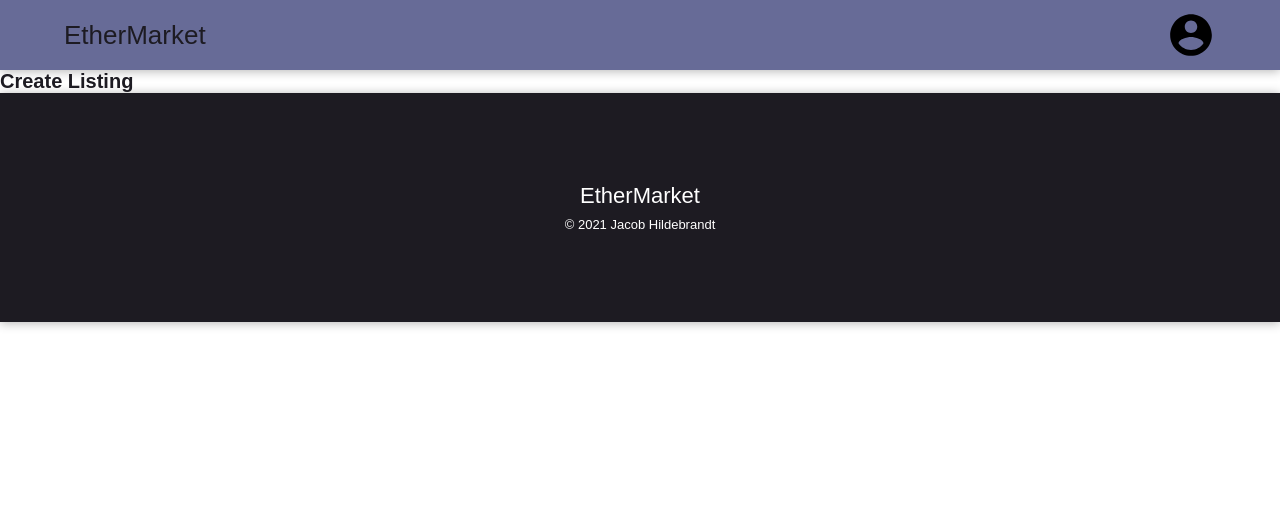
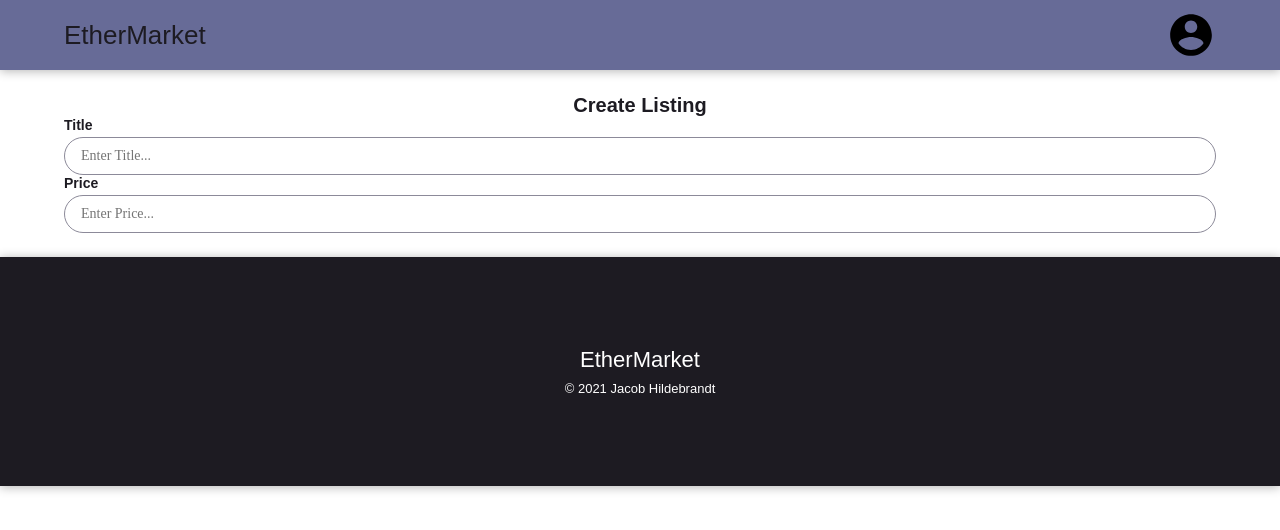
Before and after one commit to JakeHildy/ethermarket-client, a React (Create React App) app: page /create in a window 1280 px wide. Shown: the top 530 px of the page. Built offline with nearby package versions, Linux system fonts and the light colour scheme.

Commit message:
Added Input Field and Started Create Listing Page

```diff
--- /dev/null
+++ b/src/components/atoms/InputField/InputField.jsx
@@ -0,0 +1,29 @@
+import React from 'react';
+import ErrorIcon from '../../../assets/icons/error-24px.svg';
+import './InputField.scss';
+
+function InputField({ label, value, placeholder, onChange, error }) {
+  return (
+    <div className="input-field">
+      <label htmlFor="input" className="input-field__label">
+        {label}
+      </label>
+      <input
+        className={error ? 'input-field__error' : 'input-field__input'}
+        name="input"
+        id="input"
+        value={value}
+        onChange={onChange}
+        placeholder={placeholder}
+      />
+      {error && (
+        <div className="error-2">
+          <img src={ErrorIcon} alt="error icon" className="error-2__icon" />
+          <p className="error-2__message">{error}</p>
+        </div>
+      )}
+    </div>
+  );
+}
+
+export default InputField;
--- /dev/null
+++ b/src/components/atoms/InputField/InputField.scss
@@ -0,0 +1,43 @@
+@use './../../../styles/partials/variables' as *;
+@use './../../../styles/partials/mixins' as *;
+@use './../../../styles/partials/typography' as *;
+
+.input-field {
+  &__input {
+    font-family: 'Poppins';
+    background: white;
+    border: 0.1rem solid $color-light-accent;
+    box-sizing: border-box;
+    border-radius: 2rem;
+    padding: $tiny $extra-small;
+    width: 100%;
+    height: 3.6rem;
+    outline: none;
+
+    @include tablet {
+      height: 3.8rem;
+      font-size: 1.4rem;
+    }
+
+    &:active,
+    &:focus {
+      border-color: $color-main-brand;
+    }
+  }
+
+  &__error {
+    @extend .input-field__input;
+    border: 0.1rem solid $color-button-warning;
+  }
+
+  &__label {
+    display: block;
+    margin-bottom: $extra-tiny;
+    font-size: 1.3rem;
+    font-weight: 600;
+
+    @include tablet {
+      font-size: 1.4rem;
+    }
+  }
+}
--- a/src/pages/CreateListingPage/CreateListingPage.jsx
+++ b/src/pages/CreateListingPage/CreateListingPage.jsx
@@ -1,10 +1,36 @@
-import React, { Component } from "react";
+import React, { Component } from 'react';
+import './CreateListingPage.scss';
+import InputField from './../../components/atoms/InputField/InputField';
 
 export class CreateListingsPage extends Component {
+  state = {
+    title: '',
+    price: '',
+  };
+
+  handleChange = (e) => {
+    e.preventDefault();
+    this.setState({ [e.target.name]: e.target.value });
+  };
+
   render() {
     return (
-      <div>
-        <h1>Create Listing</h1>
+      <div className="create-listing-page">
+        <h1 className="create-listing-page__title">Create Listing</h1>
+        <InputField
+          label="Title"
+          value={this.state.title}
+          placeholder="Enter Title..."
+          onChange={this.handleChange}
+          error=""
+        />
+        <InputField
+          label="Price"
+          value={this.state.price}
+          placeholder="Enter Price..."
+          onChange={this.handleChange}
+          error=""
+        />
       </div>
     );
   }
--- a/src/pages/CreateListingPage/CreateListingPage.scss
+++ b/src/pages/CreateListingPage/CreateListingPage.scss
@@ -0,0 +1,20 @@
+@use './../../styles/partials/variables' as *;
+@use './../../styles/partials/mixins' as *;
+@use './../../styles/partials/typography' as *;
+
+.create-listing-page {
+  padding: $small $mobile-spacing;
+  max-width: $desktop-max-width;
+
+  @include tablet {
+    padding: $small $desktop-spacing;
+  }
+
+  @include desktop {
+    margin: 0 auto;
+  }
+
+  &__title {
+    text-align: center;
+  }
+}
--- a/src/pages/HomePage/HomePage.jsx
+++ b/src/pages/HomePage/HomePage.jsx
@@ -1,10 +1,13 @@
-import React, { Component } from "react";
+import React, { Component } from 'react';
+import { Link } from 'react-router-dom';
 
 export class HomePage extends Component {
   render() {
     return (
       <div>
         <h1>Home Page</h1>
+        <Link to="/create">Create Posting</Link>
+        <Link to="/edit">Edit Posting</Link>
       </div>
     );
   }
```
Also changed, not shown: src/assets/icons/error-24px.svg (added).
